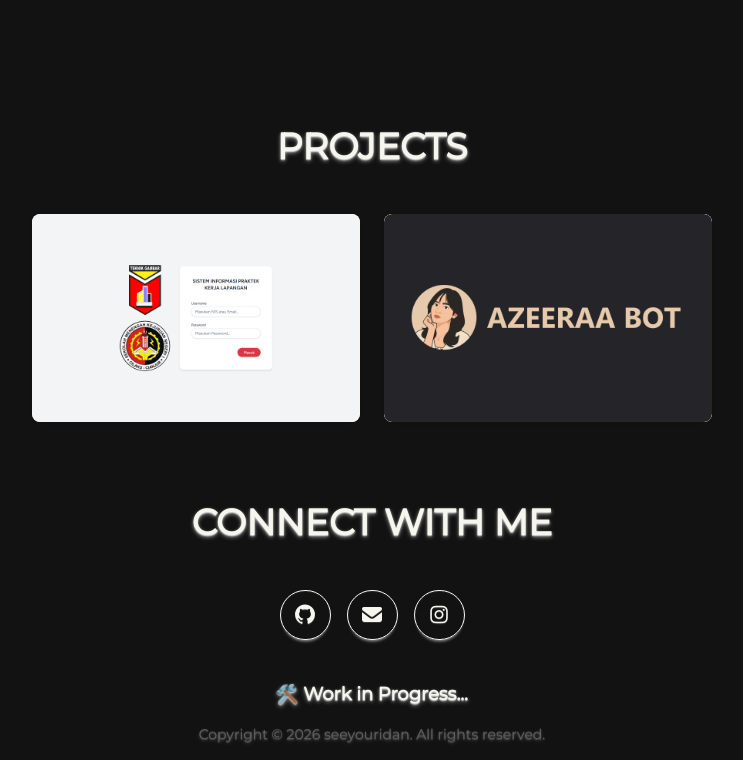
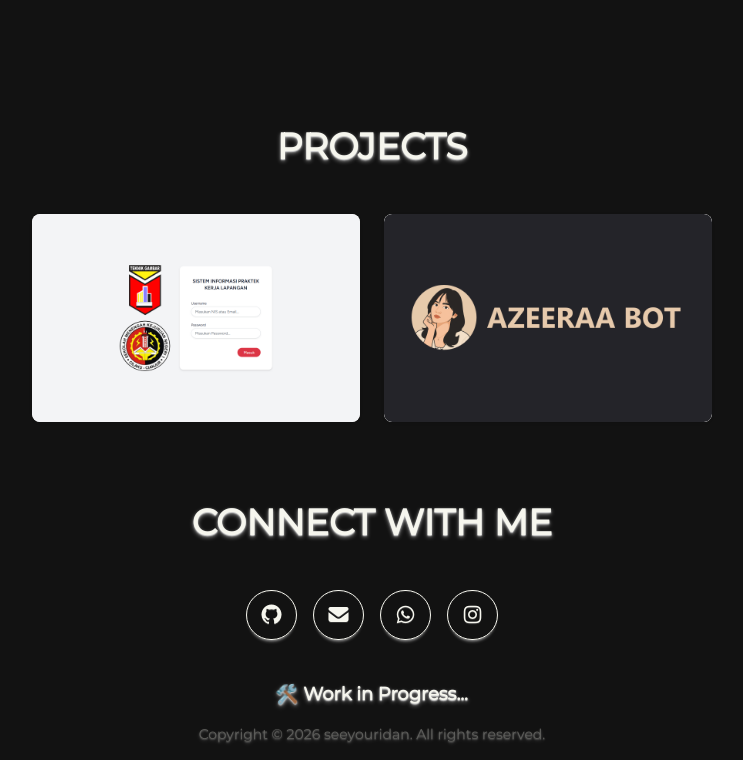
Before and after one commit to seeyouridan/porto-project, a React (Vite) app: page / in a window 1280 px wide. Shown: the part 1781-2541 px from the top of the page, without its empty margins (268-1011 px from the left). Built offline with nearby package versions, Linux system fonts and the light colour scheme.

Commit message:
add: social whatsapp

```diff
--- a/src/components/layout/section/ContactSection.jsx
+++ b/src/components/layout/section/ContactSection.jsx
@@ -10,6 +10,11 @@ const socials = [
 		icon: "fa-solid fa-envelope",
 		text: "Muhammad Rafly Maulidan",
 		link: "mailto:raflymaulidan019@gmail.com",
+	},
+	{
+		icon: "fa-brands fa-whatsapp",
+		text: "+62-882-1279-7825",
+		link: "https://wa.me/6288212797825",
 	},
 	{
 		icon: "fa-brands fa-instagram",
```
